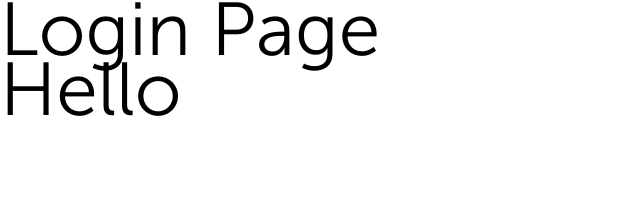
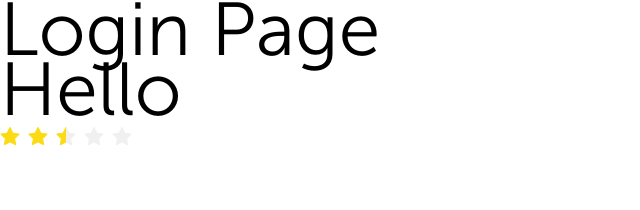
Before and after one commit to timmy471/Fts-components, a Next.js app: page /login in a window 1280 px wide. Shown: the top 210 px of the page, without its empty margins (0-640 px from the left). Built offline with nearby package versions, Linux system fonts and the light colour scheme.

Commit message:
Added Antd Setup

```diff
--- a/pages/_app.tsx
+++ b/pages/_app.tsx
@@ -1,4 +1,5 @@
 import type { AppProps } from 'next/app';
+import 'antd/dist/antd.css'
 import '../styles/main.scss';
 
 function MyApp({ Component, pageProps }: AppProps) {
--- a/pages/login.tsx
+++ b/pages/login.tsx
@@ -1,5 +1,6 @@
 import type { NextPage } from 'next';
 import Head from 'next/head';
+import { Rate } from 'antd';
 
 import { MetaHead, Typography } from '../src/components';
 
@@ -9,6 +10,7 @@ const Login: NextPage = () => {
       <MetaHead />
       <h1>Login Page</h1>
       <Typography component='h1'>Hello</Typography>
+      <Rate allowHalf defaultValue={2.5} />
     </div>
   );
 };
```
